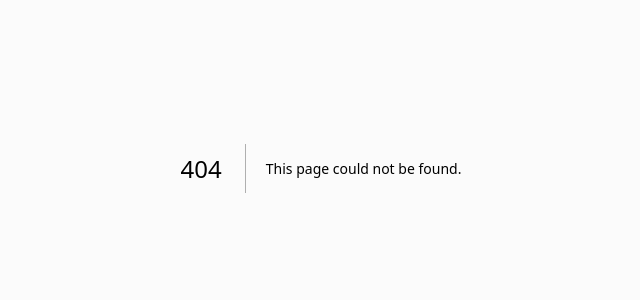
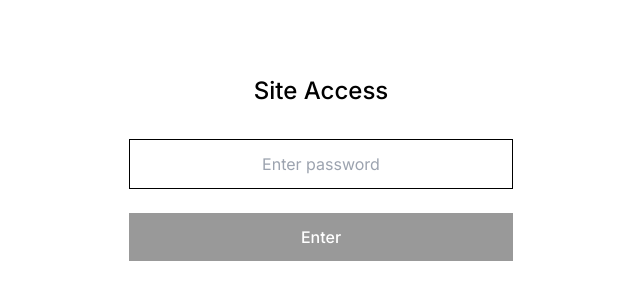
Before and after one commit to danielmnuoz/meonweb, a Next.js app: page /login in a window 1280 px wide. Before the commit this address had no page. Shown: the part 232-532 px from the top of the page, without its empty margins (319-959 px from the left). Built offline with nearby package versions, Linux system fonts and the light colour scheme.

Commit message:
gating website with password (temporary)

```diff
--- /dev/null
+++ b/app/api/auth/route.ts
@@ -0,0 +1,31 @@
+import { NextRequest, NextResponse } from "next/server";
+
+export async function POST(request: NextRequest) {
+  const body = await request.json();
+  const { password } = body;
+
+  const secretToken = process.env.THOUGHTS_SECRET_TOKEN;
+
+  if (!secretToken) {
+    return NextResponse.json(
+      { error: "Server not configured" },
+      { status: 500 }
+    );
+  }
+
+  if (password === secretToken) {
+    const response = NextResponse.json({ success: true });
+
+    // Set a cookie that lasts 7 days
+    response.cookies.set("site_access", "granted", {
+      httpOnly: true,
+      secure: process.env.NODE_ENV === "production",
+      sameSite: "lax",
+      maxAge: 60 * 60 * 24 * 7, // 7 days
+    });
+
+    return response;
+  }
+
+  return NextResponse.json({ error: "Invalid password" }, { status: 401 });
+}
--- /dev/null
+++ b/app/login/page.tsx
@@ -0,0 +1,72 @@
+"use client";
+
+import { useState } from "react";
+import { useRouter } from "next/navigation";
+
+export default function Login() {
+  const router = useRouter();
+  const [password, setPassword] = useState("");
+  const [error, setError] = useState<string | null>(null);
+  const [isSubmitting, setIsSubmitting] = useState(false);
+
+  const handleSubmit = async (e: React.FormEvent) => {
+    e.preventDefault();
+    setError(null);
+    setIsSubmitting(true);
+
+    try {
+      const response = await fetch("/api/auth", {
+        method: "POST",
+        headers: { "Content-Type": "application/json" },
+        body: JSON.stringify({ password }),
+      });
+
+      if (response.ok) {
+        router.push("/");
+        router.refresh();
+      } else {
+        setError("Invalid password");
+      }
+    } catch {
+      setError("Something went wrong");
+    } finally {
+      setIsSubmitting(false);
+    }
+  };
+
+  return (
+    <div className="min-h-screen flex items-center justify-center bg-white px-4">
+      <div className="w-full max-w-sm">
+        <h1 className="text-2xl font-medium mb-8 text-center">
+          Site Access
+        </h1>
+
+        <form onSubmit={handleSubmit} className="space-y-6">
+          <div>
+            <input
+              type="password"
+              value={password}
+              onChange={(e) => setPassword(e.target.value)}
+              placeholder="Enter password"
+              required
+              autoFocus
+              className="w-full px-4 py-3 border border-neutral-300 bg-white focus:border-black focus:outline-none transition-colors text-center"
+            />
+          </div>
+
+          {error && (
+            <p className="text-red-600 text-sm text-center">{error}</p>
+          )}
+
+          <button
+            type="submit"
+            disabled={isSubmitting || !password}
+            className="w-full bg-black text-white px-6 py-3 font-medium hover:opacity-80 transition-opacity disabled:opacity-40 disabled:cursor-not-allowed"
+          >
+            {isSubmitting ? "..." : "Enter"}
+          </button>
+        </form>
+      </div>
+    </div>
+  );
+}
```
Also changed, not shown: middleware.ts (added, +29 -0 lines).
